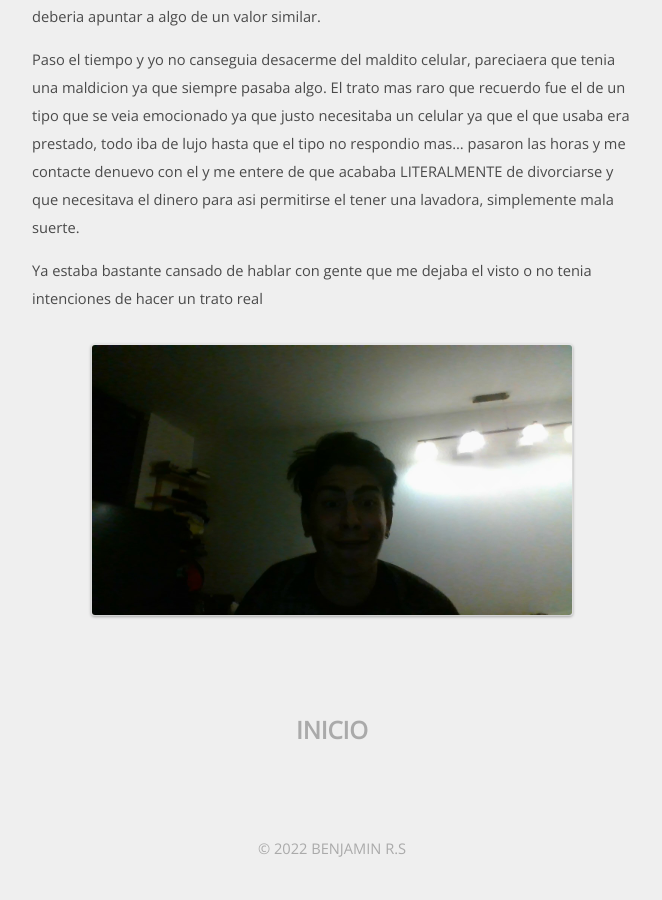
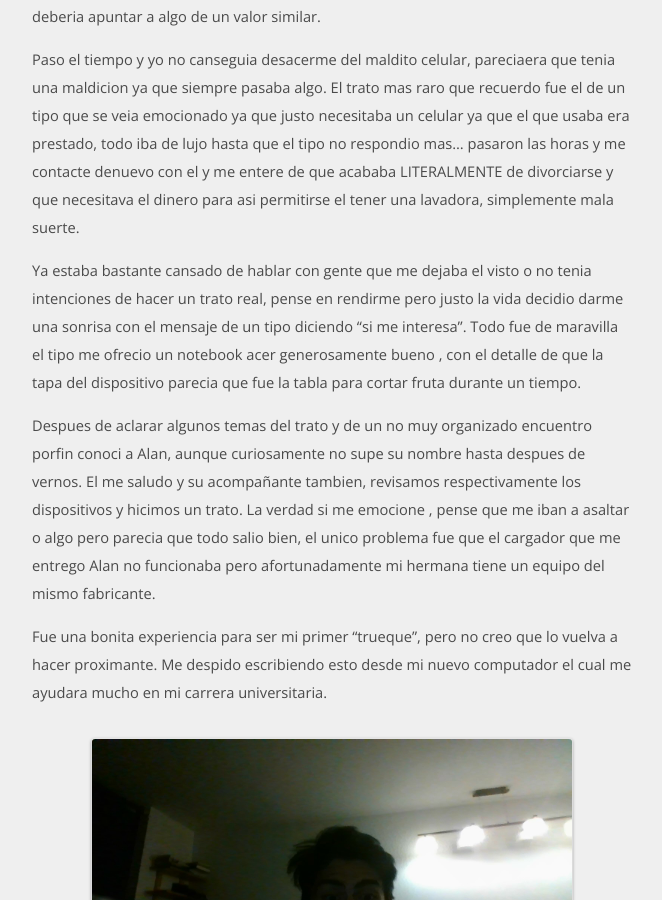
Before and after one commit to SUPER-EIGHT/SUPER-EIGHT.github.io, a Jekyll site: the page built from _posts/2022-27-02-pcNuevo}.markdown, in a window 1280 px wide and 900 px high, scrolled down 785 px. Shown: the whole window, without its empty margins (308-970 px from the left). Built offline with Jekyll 4.4.1, drawn with Linux system fonts in a browser that asks for light colours; nearby versions of some CDN libraries.

```diff
--- a/_posts/2022-27-02-pcNuevo}.markdown
+++ b/_posts/2022-27-02-pcNuevo}.markdown
@@ -12,6 +12,10 @@ Pasaron los meses y la verdad no tenia ninguna intencion de hacer algo con mi ce
 
 Paso el tiempo y yo no canseguia desacerme del maldito celular, pareciaera que tenia una maldicion ya que siempre pasaba algo. El trato mas raro que recuerdo fue el de un tipo que se veia emocionado ya que justo necesitaba un celular ya que el que usaba era prestado, todo iba de lujo hasta que el tipo no respondio mas... pasaron las horas y me contacte denuevo con el y me entere de que acababa LITERALMENTE de divorciarse y que necesitava el dinero para asi permitirse el tener una lavadora, simplemente mala suerte.
 
-Ya estaba bastante cansado de hablar con gente que me dejaba el visto o no tenia intenciones de hacer un trato real
+Ya estaba bastante cansado de hablar con gente que me dejaba el visto o no tenia intenciones de hacer un trato real, pense en rendirme pero justo la vida decidio darme una sonrisa con el mensaje de un tipo diciendo "si me interesa". Todo fue de maravilla el tipo me ofrecio un notebook acer generosamente bueno , con el detalle de que la tapa del dispositivo parecia que fue la tabla para cortar fruta durante un tiempo.
+
+Despues de aclarar algunos temas del trato y de un no muy organizado encuentro porfin conoci a Alan, aunque curiosamente no supe su nombre hasta despues de vernos. El me saludo y su acompañante tambien, revisamos respectivamente los dispositivos y hicimos un trato. La verdad si me emocione , pense que me iban a asaltar o algo pero parecia que todo salio bien, el unico problema fue que el cargador que me entrego Alan no funcionaba pero afortunadamente mi hermana tiene un equipo del mismo fabricante.
+
+Fue una bonita experiencia para ser mi primer "trueque", pero no creo que lo vuelva a hacer proximante. Me despido escribiendo esto desde mi nuevo computador el cual me ayudara mucho en mi carrera universitaria.
 
 ![soy yo!](https://github.com/SUPER-EIGHT/SUPER-EIGHT.github.io/blob/main/png/yo.jpg?raw=true)
```
Also changed, not shown: 2 other files.
